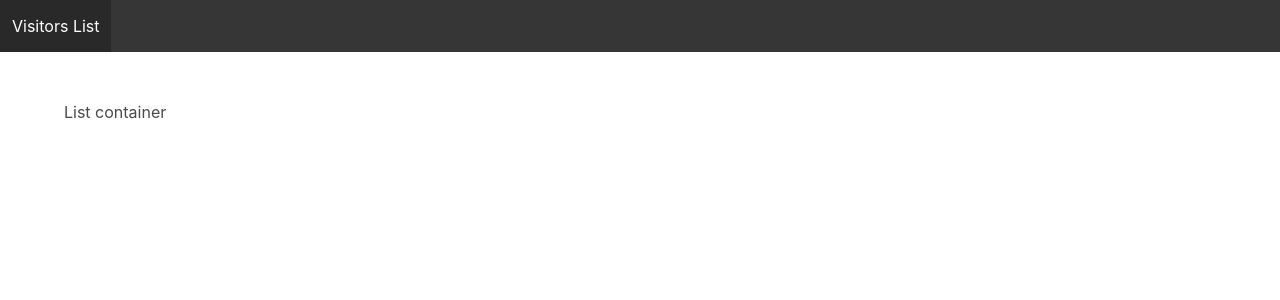
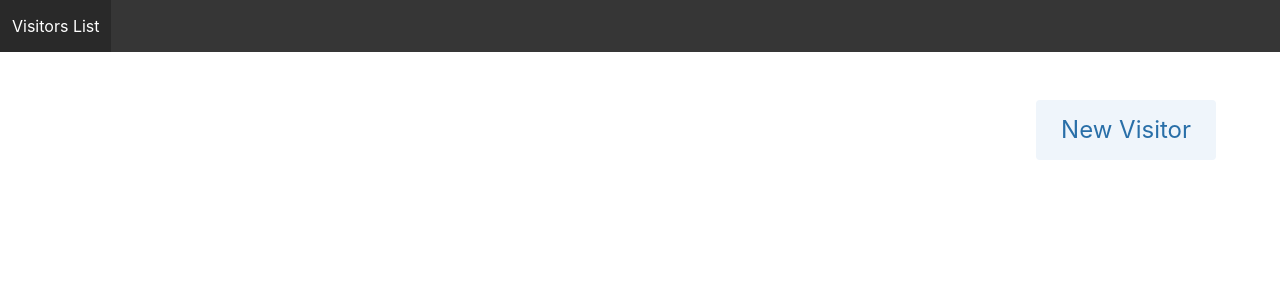
Before and after one commit to facundfortuny/visitors-list, an Angular app: page / in a window 1280 px wide. Shown: the top 300 px of the page. Built offline with nearby package versions, Linux system fonts and the light colour scheme.

Commit message:
Scafold visitor list

```diff
--- a/src/app/app.component.html
+++ b/src/app/app.component.html
@@ -5,8 +5,4 @@
     </a>
   </div>
 </nav>
-<section class="section">
-  <div class="container">
-    List container
-  </div>
-</section>
+<app-visitors-list></app-visitors-list>
--- a/src/app/app.module.ts
+++ b/src/app/app.module.ts
@@ -3,10 +3,12 @@ import { NgModule } from '@angular/core';
 
 import { AppRoutingModule } from './app-routing.module';
 import { AppComponent } from './app.component';
+import { VisitorsListComponent } from './visitors-list/visitors-list.component';
 
 @NgModule({
   declarations: [
-    AppComponent
+    AppComponent,
+    VisitorsListComponent
   ],
   imports: [
     BrowserModule,
--- /dev/null
+++ b/src/app/visitors-list/visitors-list.component.html
@@ -0,0 +1,28 @@
+<section class="section">
+  <div class="container">
+    <div class="buttons is-pulled-right">
+      <button
+        class="button is-info is-large is-light"
+        (click)="addNewVisitor()"
+      >
+        New Visitor
+      </button>
+    </div>
+  </div>
+</section>
+<section class="section">
+  <div class="container">
+    <div *ngFor="let visitor of visitorsList">
+      <div class="box">
+        <article class="media">
+          <div class="media-content">
+            <div class="content">
+              {{ visitor.name }}
+              {{ visitor.email }}
+            </div>
+          </div>
+        </article>
+      </div>
+    </div>
+  </div>
+</section>
--- /dev/null
+++ b/src/app/visitors-list/visitors-list.component.scss
@@ -0,0 +1,3 @@
+.box {
+  margin-bottom: 15px;
+}
--- /dev/null
+++ b/src/app/visitors-list/visitors-list.component.ts
@@ -0,0 +1,18 @@
+import { Component, OnInit } from '@angular/core';
+
+@Component({
+  selector: 'app-visitors-list',
+  templateUrl: './visitors-list.component.html',
+  styleUrls: ['./visitors-list.component.scss'],
+})
+export class VisitorsListComponent implements OnInit {
+  visitorsList: Array<{ name: string; email: string }> = [];
+
+  constructor() {}
+
+  ngOnInit(): void {}
+
+  addNewVisitor() {
+    this.visitorsList.push({ name: 'visitor1', email: 'visitor1@test.com' });
+  }
+}
```
Also changed, not shown: 1 other file (tests, documents, lock files or other folders).
